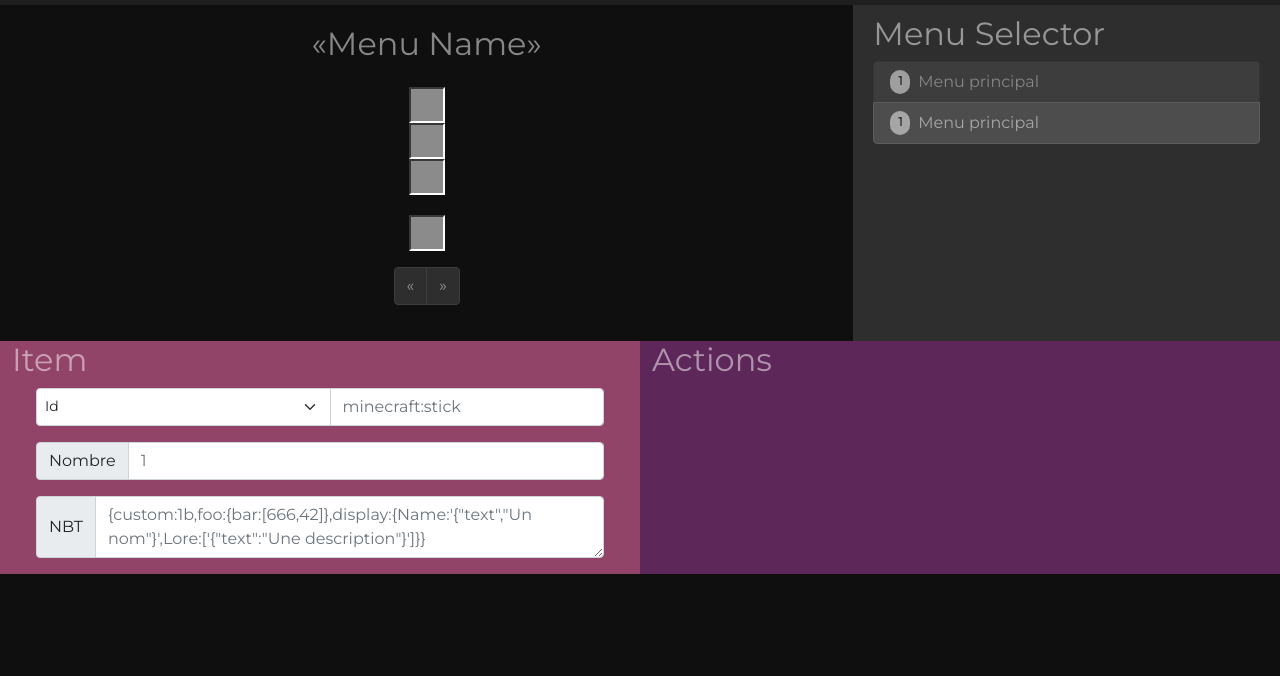
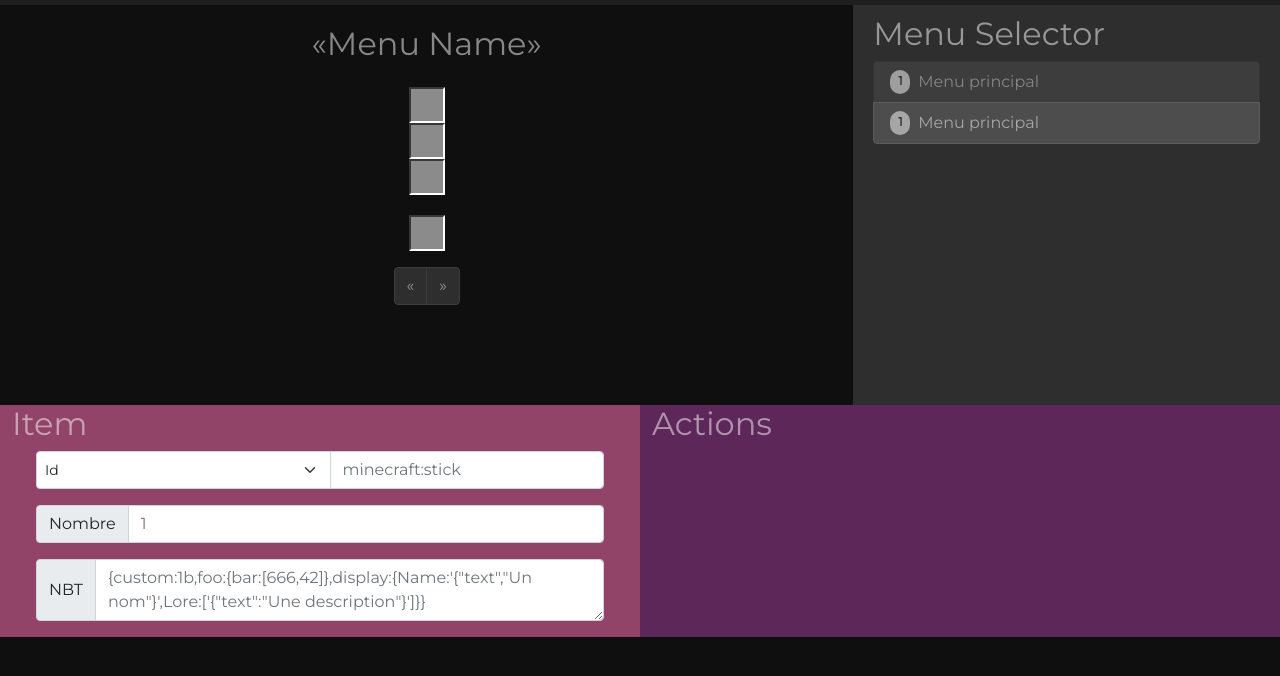
Before and after one commit to JeffWooden/MinecraftMenuGenerator, a plain HTML site: page index.html in a window 1280 px wide. Shown: the part 56-732 px from the top of the page. Drawn offline with Linux system fonts and the light colour scheme.

Commit message:
Responsive stuff

```diff
--- a/css/style.css
+++ b/css/style.css
@@ -58,7 +58,7 @@ nav { background-color: var(--two); color: var(--high-emphasis); }
 
     /* Components */
         /* Upper */
-#upper { max-height: 50%; }
+#upper { min-height: 50vh; }
             /* Inventory */
 #inventory {padding: 20px 0px 20px 0px; background-color: var(--one);}
             /* Menu selector */
```
